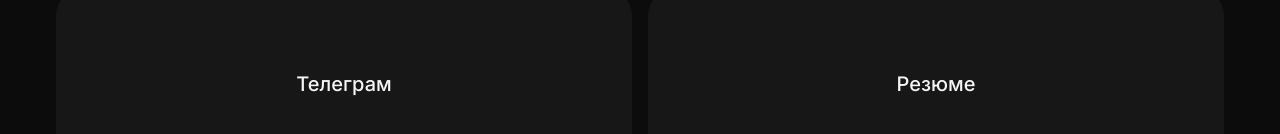
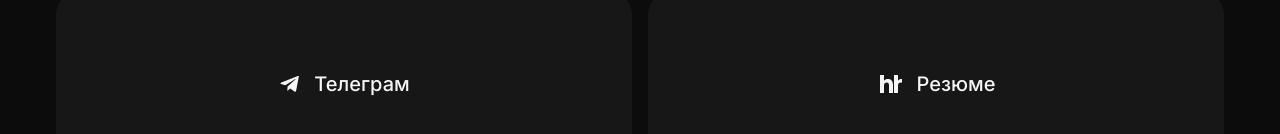
Before and after one commit to solomonovskolopendrov-tech/portfolio, a Next.js app: page / in a window 1280 px wide. Shown: the part 2143-2277 px from the top of the page. Built offline with nearby package versions, Linux system fonts and the light colour scheme.

Commit message:
Add icons to contact cards

```diff
--- a/components/portfolio.tsx
+++ b/components/portfolio.tsx
@@ -150,12 +150,34 @@ export function Portfolio() {
             rel="noreferrer"
             target="_blank"
           >
+            <svg
+              aria-hidden="true"
+              className="mr-3 h-6 w-6 shrink-0"
+              fill="none"
+              viewBox="0 0 20 20"
+            >
+              <path
+                d="m17.4 3.5-2.3 12.1c-.2.9-.7 1.1-1.4.7l-3.5-2.6-1.7 1.6c-.2.2-.4.4-.8.4l.3-3.6 6.5-5.9c.3-.3-.1-.4-.4-.2l-8 5-3.5-1.1c-.8-.2-.8-.8.2-1.2l13.7-5.3c.6-.2 1.2.2.9 1.1Z"
+                fill="currentColor"
+              />
+            </svg>
             Телеграм
           </a>
           <a
             className="flex min-h-48 items-center justify-center rounded-[28px] bg-neutral-900 px-6 py-8 text-xl font-medium text-neutral-100 outline-offset-4 hover:bg-neutral-800"
             href="#contacts"
           >
+            <svg
+              aria-hidden="true"
+              className="mr-3 h-7 w-7 shrink-0"
+              fill="none"
+              viewBox="0 0 28 28"
+            >
+              <path
+                d="M3 5v18h4v-7.2c0-2 1.1-3.2 2.7-3.2 1.5 0 2.3 1 2.3 2.8V23h4v-8.3c0-3.8-2-5.8-5.2-5.8-1.6 0-2.9.6-3.8 1.8V5H3Zm14 0v18h4v-7.2c0-2 1.1-3.2 2.7-3.2.5 0 .9.1 1.3.3V9.1c-.2-.1-.5-.1-.8-.1-1.3 0-2.4.6-3.2 1.7V5h-4Z"
+                fill="currentColor"
+              />
+            </svg>
             Резюме
           </a>
         </div>
```
